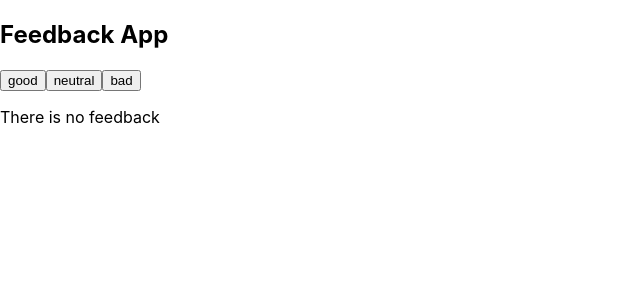
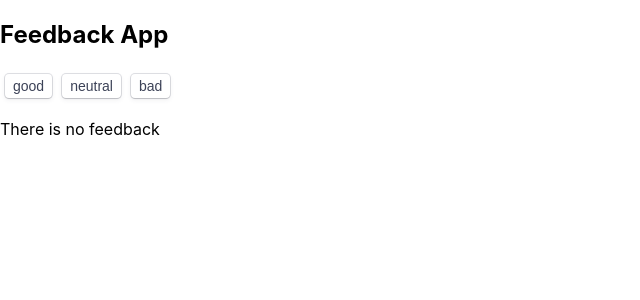
Before and after one commit to Katharinaad/goit-react-hw-02-feedback, a React (Create React App) app: page / in a window 1280 px wide. Shown: the top 300 px of the page, without its empty margins (0-640 px from the left). Built offline with nearby package versions, Linux system fonts and the light colour scheme.

Commit message:
Update FeedbackOptions.jsx

```diff
--- a/src/components/Feedback/FeedbackOptions.jsx
+++ b/src/components/Feedback/FeedbackOptions.jsx
@@ -1,8 +1,14 @@
+import css from './FeedbackOptions.module.css';
+
 export function FeedbackOptions({ options, onLeaveFeedback }) {
   return (
     <div>
       {options.map(option => (
-        <button key={option} onClick={() => onLeaveFeedback(option)}>
+        <button
+          className={css.buttonstyle}
+          key={option}
+          onClick={() => onLeaveFeedback(option)}
+        >
           {option}
         </button>
       ))}
```
